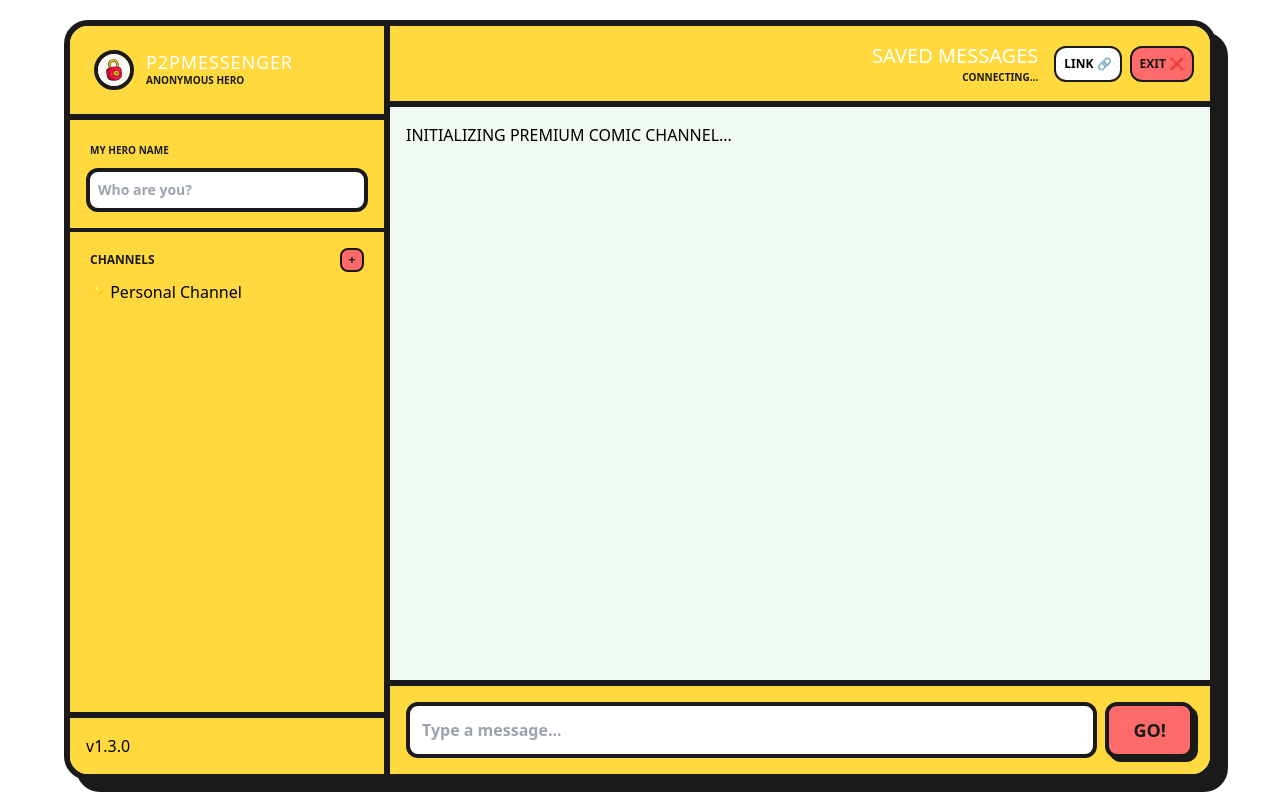
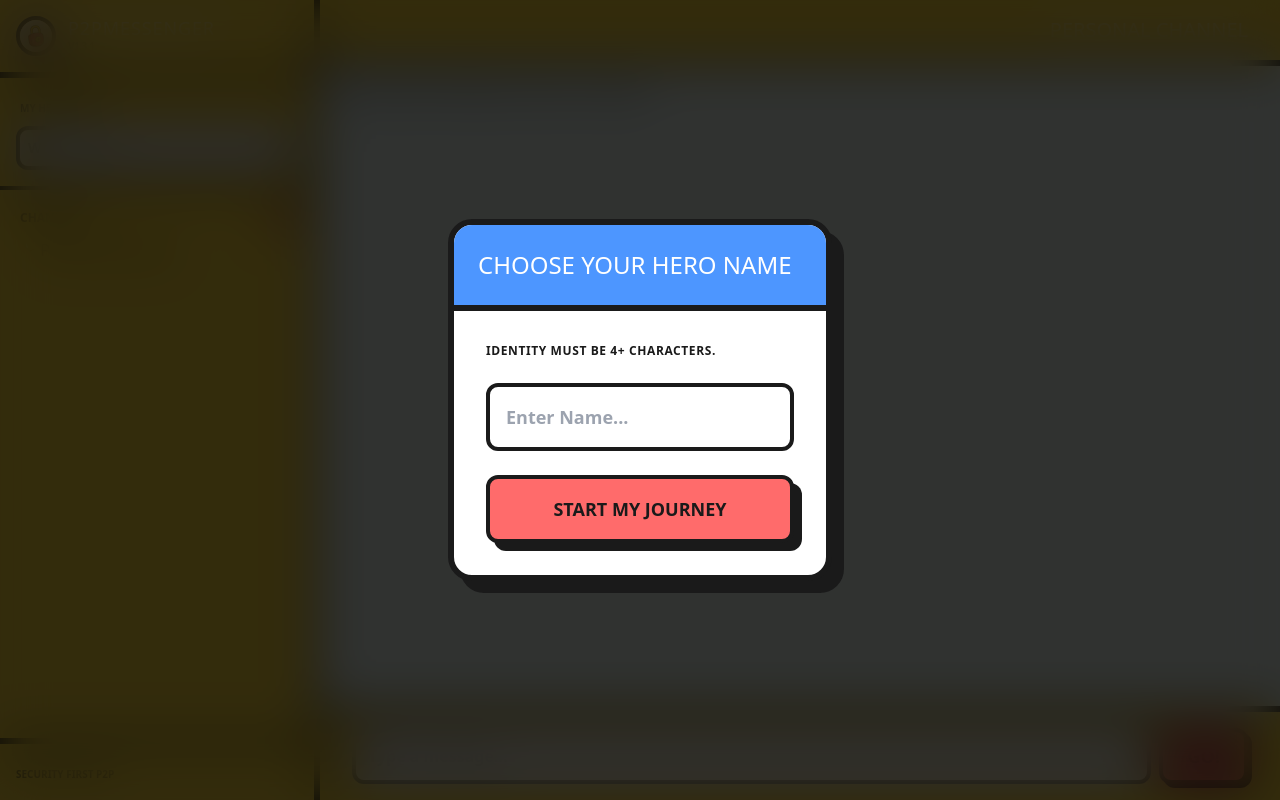
Before and after one commit to jloures/p2pmessenger, a website built with Vite: page index.html in a window 1280 px wide. Built offline with nearby package versions, Linux system fonts and the light colour scheme.

Commit message:
feat: Implement full-screen layout, remove profile name display, and refine room UI elements.

```diff
--- a/index.html
+++ b/index.html
@@ -12,20 +12,19 @@
   <link rel="stylesheet" href="./style.css">
 </head>
 
-<body class="h-screen flex items-center justify-center">
+<body class="h-screen w-screen overflow-hidden">
 
-  <div id="app"
-    class="w-full h-full max-h-screen bg-white sm:h-[95vh] sm:w-[95vw] sm:max-w-6xl sm:rounded-3xl sm:border-[6px] border-[#1A1A1A] sm:shadow-[12px_12px_0px_#1A1A1A] overflow-hidden flex transition-all duration-300 relative">
+  <div id="app" class="w-full h-full bg-white overflow-hidden flex transition-all duration-300 relative">
 
     <!-- Sidebar -->
     <aside id="sidebar"
       class="w-80 flex-shrink-0 bg-[#FFD93D] border-r-[6px] border-[#1A1A1A] flex flex-col transition-all duration-300 transform -translate-x-full absolute z-30 h-full sm:relative sm:translate-x-0">
-      <header class="p-6 border-b-[6px] border-[#1A1A1A] flex items-center gap-3">
+      <header class="p-4 border-b-[6px] border-[#1A1A1A] flex items-center gap-3">
         <img src="./favicon.png" alt="p2pmessenger" class="w-10 h-10 rounded-full border-4 border-[#1A1A1A]" />
         <div class="flex flex-col">
           <h1 class="text-lg text-white tracking-wider leading-none">P2PMESSENGER</h1>
-          <span id="profile-name" class="text-[10px] font-black text-[#1A1A1A] uppercase truncate mt-0.5">Anonymous
-            Hero</span>
+          <span id="app-version"
+            class="text-[10px] font-black text-[#1A1A1A] uppercase tracking-tighter mt-0.5">v1.3.1</span>
         </div>
       </header>
 
@@ -54,7 +53,7 @@
       </div>
 
       <footer class="p-4 border-t-[6px] border-[#1A1A1A] bg-[#FFD93D]">
-        <span id="app-version" class="version-tag">v1.3.0</span>
+        <span class="text-[10px] font-black text-[#1A1A1A] uppercase">Security First P2P</span>
       </footer>
     </aside>
 
@@ -69,13 +68,13 @@
 
         <div class="flex items-center gap-4">
           <div class="text-right hidden sm:block">
-            <h2 id="display-room-id" class="text-xl text-white">SAVED MESSAGES</h2>
-            <p id="peer-count" class="text-[10px] font-bold text-[#1A1A1A]">CONNECTING...</p>
+            <h2 id="display-room-id" class="text-xl text-white">PERSONAL CHANNEL</h2>
+            <p id="peer-count" class="text-[10px] font-bold text-[#1A1A1A]"></p>
           </div>
           <div class="flex gap-2">
-            <button id="copy-room-btn"
+            <button id="copy-room-btn" style="display: none;"
               class="bg-white p-2 rounded-xl border-2 border-[#1A1A1A] font-bold text-xs toon-button">LINK 🔗</button>
-            <button id="leave-btn" aria-label="Leave current room"
+            <button id="leave-btn" aria-label="Leave current room" style="display: none;"
               class="bg-[#FF6B6B] text-[#1A1A1A] p-2 rounded-xl border-2 border-[#1A1A1A] font-bold text-xs toon-button">EXIT
               ❌</button>
           </div>
@@ -138,7 +137,7 @@
 
       <!-- Identity Modal (Overlay) -->
       <div id="identity-modal" role="dialog" aria-modal="true" aria-labelledby="identity-title"
-        class="fixed inset-0 z-[100] flex items-center justify-center p-4 bg-black/60 backdrop-blur-md hidden">
+        class="fixed inset-0 z-[100] flex items-center justify-center p-4 bg-black/80 backdrop-blur-xl">
         <div
           class="bg-white w-full max-w-sm rounded-3xl border-[6px] border-[#1A1A1A] shadow-[12px_12px_0px_#1A1A1A] overflow-hidden">
           <header class="bg-[#4D96FF] p-6 border-b-[6px] border-[#1A1A1A]">
--- a/main.js
+++ b/main.js
@@ -78,7 +78,6 @@ const els = {
   messageInput: getEl('message-input'),
   leaveBtn: getEl('leave-btn'),
   copyBtn: getEl('copy-room-btn'),
-  profileName: getEl('profile-name'),
   mainContent: document.querySelector('main'),
   sidebarBackdrop: getEl('sidebar-backdrop'),
   identityModal: getEl('identity-modal'),
@@ -93,6 +92,7 @@ function init() {
   if (myHandle.length < 4) {
     els.identityModal.classList.remove('hidden');
   } else {
+    els.identityModal.classList.add('hidden');
     updatePersonalRoomName();
   }
 
@@ -157,7 +157,6 @@ function setupEventListeners() {
     const val = e.target.value.trim();
     if (val.length >= 4) {
       myHandle = val;
-      updateProfileDisplay();
       updatePersonalRoomName();
       localStorage.setItem('p2p_handle', myHandle);
     }
@@ -169,7 +168,6 @@ function setupEventListeners() {
     if (val.length >= 4) {
       myHandle = val;
       els.usernameInput.value = myHandle;
-      updateProfileDisplay();
       updatePersonalRoomName();
       localStorage.setItem('p2p_handle', myHandle);
       els.identityModal.classList.add('hidden');
@@ -238,7 +236,6 @@ function setupEventListeners() {
     if (e.key === 'p2p_handle') {
       myHandle = e.newValue || '';
       els.usernameInput.value = myHandle;
-      updateProfileDisplay();
       updatePersonalRoomName();
     }
     if (e.key === 'p2p_rooms') {
@@ -288,10 +285,6 @@ function setupEventListeners() {
       }
     }
   });
-}
-
-function updateProfileDisplay() {
-  els.profileName.textContent = myHandle || 'Anonymous Hero';
 }
 
 // 6. ROOM MANAGEMENT
@@ -415,13 +408,15 @@ async function switchRoom(id) {
   els.displayRoomId.textContent = (room?.name || id).toUpperCase();
 
   const idSubtitle = (room && room.name.toLowerCase() !== room.id.toLowerCase()) ? `ID: ${room.id}` : '';
-  const baseStatus = room?.isPrivate ? 'PRIVATE CHANNEL' : 'CONNECTING...';
-  els.peerCount.textContent = idSubtitle ? `${idSubtitle} • ${baseStatus}` : baseStatus;
+  const baseStatus = room?.isPrivate ? '' : 'CONNECTING...';
+  els.peerCount.textContent = idSubtitle ? `${idSubtitle} ${baseStatus ? '• ' + baseStatus : ''}` : baseStatus;
 
   // Toggle visibility of share/exit buttons for personal room
   const isPersonal = id === 'saved-messages';
-  els.copyBtn.classList.toggle('hidden', isPersonal);
-  els.leaveBtn.classList.toggle('hidden', isPersonal);
+
+  // Explicitly set display instead of relying on class alone to ensure it works
+  els.copyBtn.style.display = isPersonal ? 'none' : 'flex';
+  els.leaveBtn.style.display = isPersonal ? 'none' : 'flex';
 
   // Clear messages container and load history
   els.messagesContainer.innerHTML = '';
--- a/style.css
+++ b/style.css
@@ -13,9 +13,7 @@
 }
 
 body {
-  background-color: #f0f0f0;
-  background-image: radial-gradient(var(--toon-black) 1px, transparent 0);
-  background-size: 24px 24px;
+  background-color: white;
   font-family: 'Quicksand', sans-serif;
   height: 100vh;
   height: 100dvh;
```
